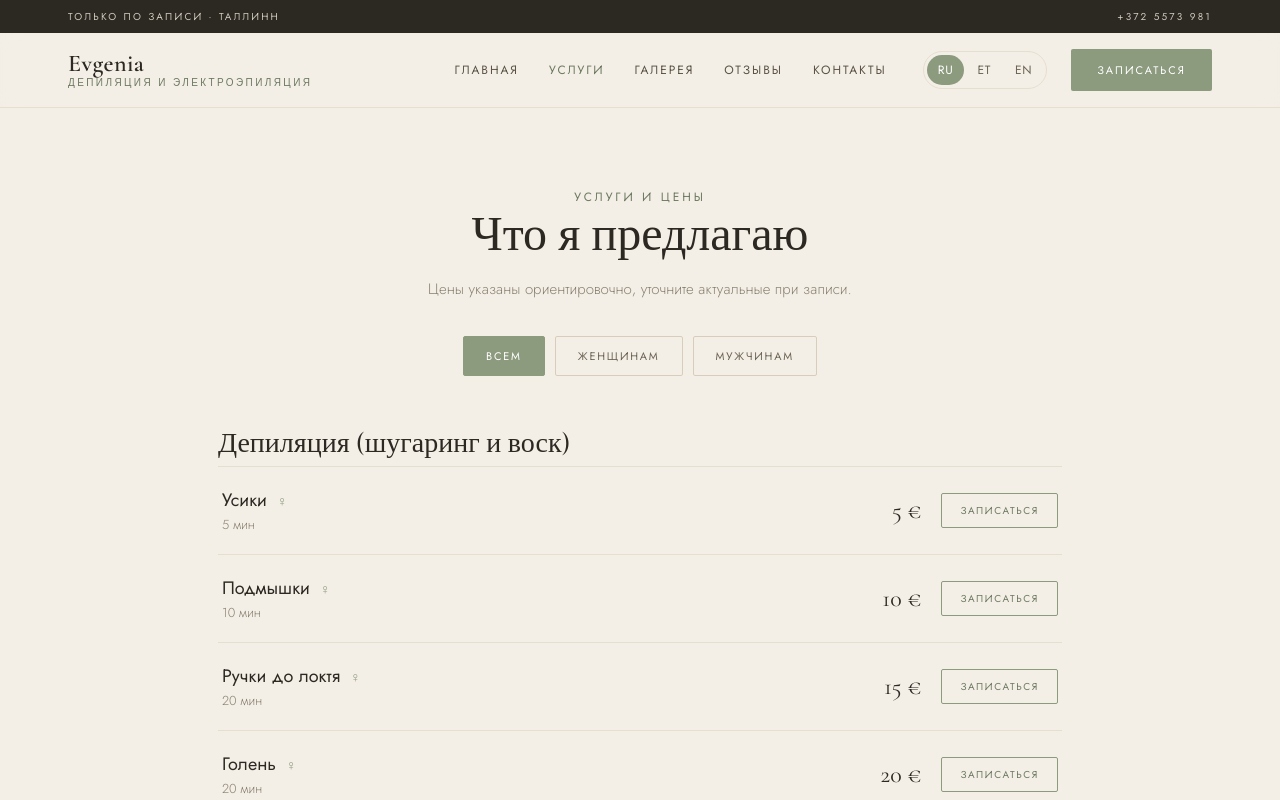
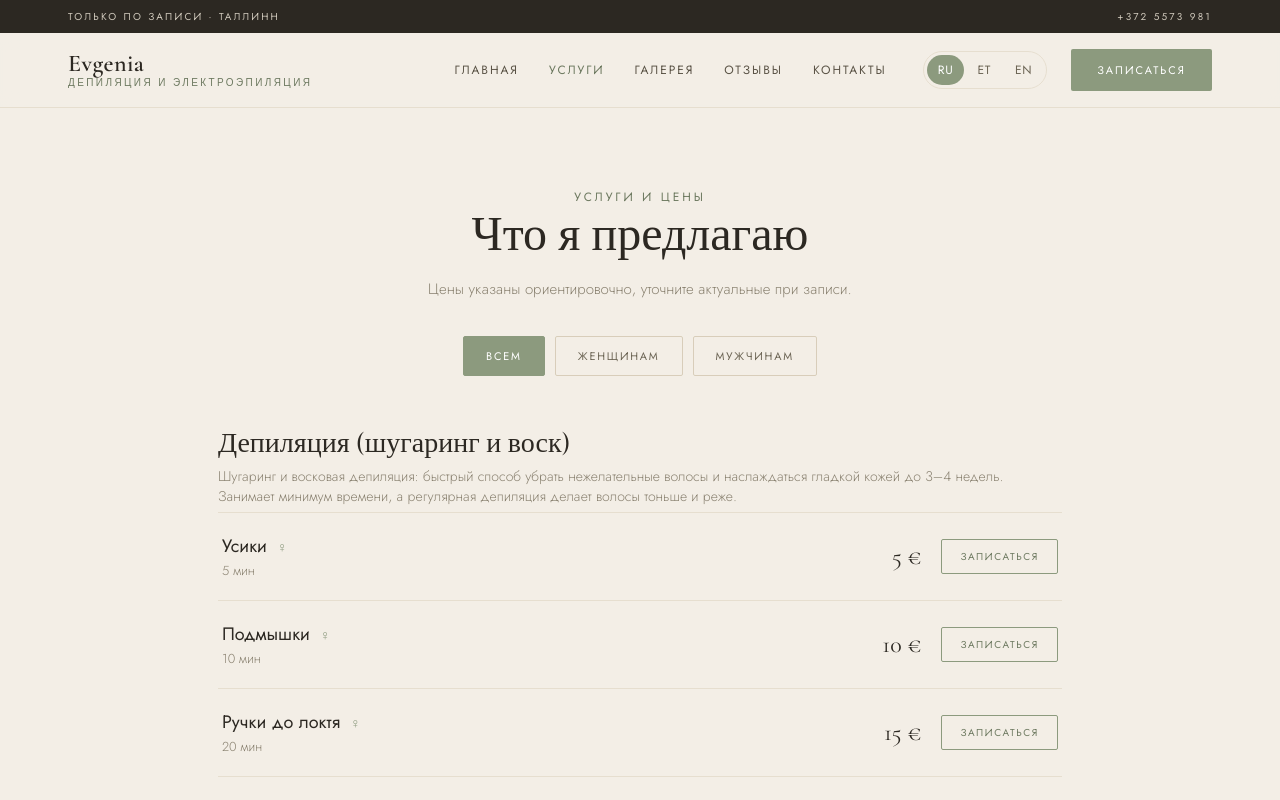
Before and after one commit to Auppost/studio-evgenia, a React (Vite) app: page / in a window 1280 px wide. Both pictures are taken after a click on the button "СМОТРЕТЬ УСЛУГИ". Shown: the top 800 px of the page. Built offline with nearby package versions, Linux system fonts and the light colour scheme.

Commit message:
Описание депиляции (шугаринг и воск) под категорию услуг
Co-Authored-By: Claude Opus 4.8 <noreply@anthropic.com>

```diff
--- a/src/components/Services.jsx
+++ b/src/components/Services.jsx
@@ -49,6 +49,7 @@ export default function Services({ t, lang, aud, setAud, onBook }) {
       {depilation.length > 0 && (
         <>
           <h3 className="cat-title">{t.cat_depilation}</h3>
+          <p className="cat-note">{t.depil_note}</p>
           <div className="svc-list">
             {depilation.map((s, i) => (
               <ServiceRow key={i} s={s} t={t} onBook={() => onBook(s)} />
--- a/src/i18n.js
+++ b/src/i18n.js
@@ -28,6 +28,7 @@ export const TR = {
     cat_depilation: 'Депиляция (шугаринг и воск)', cat_electro: 'Электроэпиляция', cat_massage: 'Массаж', massage_extra: 'Дополнительно',
     electro_note: 'Электроэпиляция даёт удаление волос навсегда: воздействие низкой мощности электрической энергии прямо на волосяной фолликул. Работает там, где лазер и воск бессильны (светлые, седые, вросшие). Перед курсом обязательна консультация.',
     massage_note: 'Расслабляющий массаж в технике глубокой релаксации: снять стресс, усталость и напряжение. Спокойная атмосфера и внимание к вашему комфорту.',
+    depil_note: 'Шугаринг и восковая депиляция: быстрый способ убрать нежелательные волосы и наслаждаться гладкой кожей до 3–4 недель. Занимает минимум времени, а регулярная депиляция делает волосы тоньше и реже.',
     electro_dur: 'стойкий результат', book_this: 'Записаться',
     gallery_eyebrow: 'Галерея', gallery_title: 'Студия и работы',
     gallery_sub: 'Живые фото студии и моих работ.',
@@ -108,6 +109,7 @@ export const TR = {
     cat_depilation: 'Depilatsioon (suhkur ja vaha)', cat_electro: 'Elektroepilatsioon', cat_massage: 'Massaaž', massage_extra: 'Lisateenus',
     electro_note: 'Elektroepilatsioon eemaldab karvad jäädavalt: madala võimsusega elektrienergia mõjub otse karvanääpsule. Toimib seal, kus laser ja vaha ei aita (heledad, hallid, sissekasvanud). Enne kuuri on konsultatsioon kohustuslik.',
     massage_note: 'Lõõgastav massaaž sügava relaksatsiooni tehnikas: maandab stressi, väsimust ja pinget. Rahulik õhkkond ja hoolivus sinu mugavuse eest.',
+    depil_note: 'Suhkru- ja vahadepilatsioon: kiire viis eemaldada soovimatud karvad ja nautida siledat nahka kuni 3–4 nädalat. Võtab vähe aega ja regulaarne depilatsioon muudab karvad õhemaks ja hõredamaks.',
     electro_dur: 'püsiv tulemus', book_this: 'Broneeri',
     gallery_eyebrow: 'Galerii', gallery_title: 'Stuudio ja tööd',
     gallery_sub: 'Elavad fotod stuudiost ja minu töödest.',
@@ -188,6 +190,7 @@ export const TR = {
     cat_depilation: 'Depilation (sugaring & wax)', cat_electro: 'Electrolysis', cat_massage: 'Massage', massage_extra: 'Additional',
     electro_note: 'Electrolysis removes hair permanently: a low-power electric current acts directly on the hair follicle. It works where laser and wax can’t (light, grey, ingrown). A consultation is required before a course.',
     massage_note: 'Relaxing massage with a deep-relaxation technique: relieves stress, fatigue and tension. Calm atmosphere and care for your comfort.',
+    depil_note: 'Sugaring and waxing: a fast way to remove unwanted hair and enjoy smooth skin for up to 3–4 weeks. It takes little time, and regular depilation makes hair thinner and sparser.',
     electro_dur: 'permanent result', book_this: 'Book',
     gallery_eyebrow: 'Gallery', gallery_title: 'Studio & work',
     gallery_sub: 'Real photos of the studio and my work.',
```
